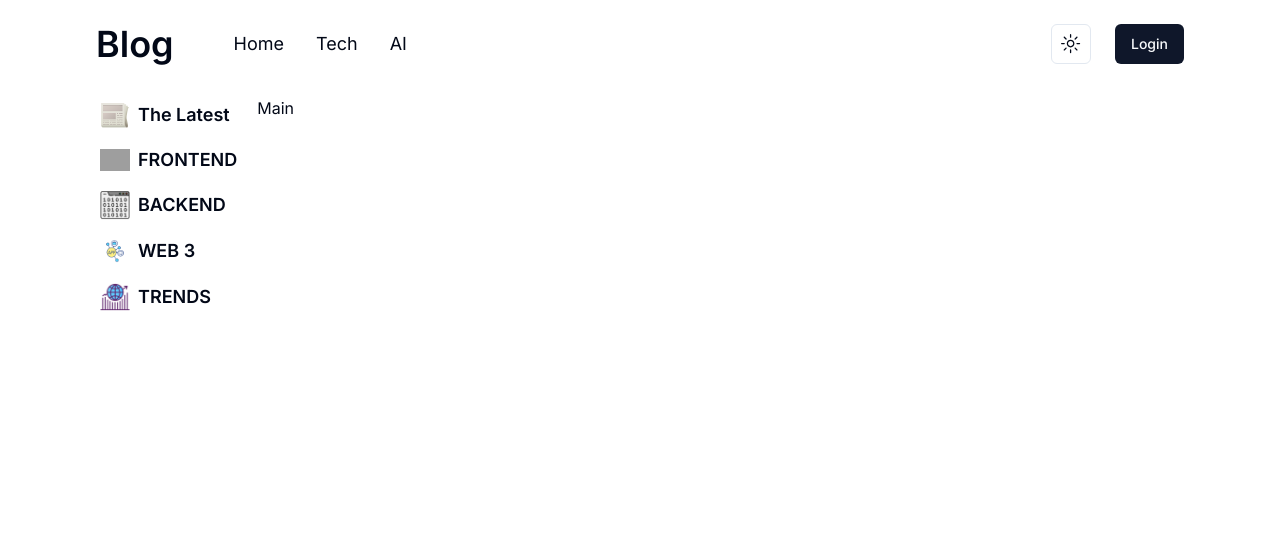
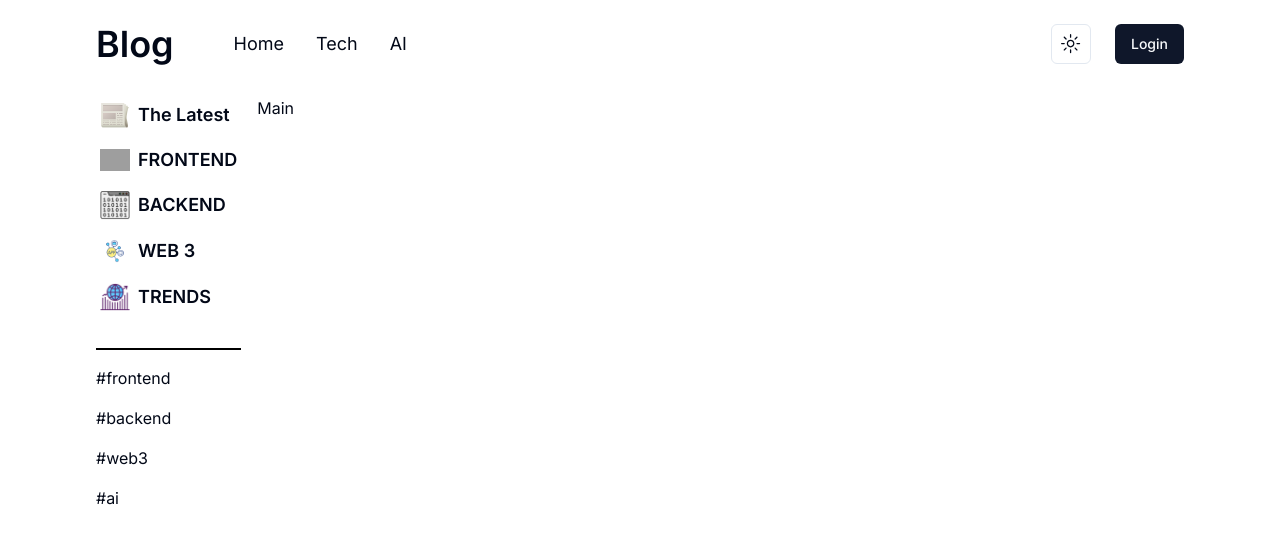
Before and after one commit to mdanjumkamali/blog-client, a Next.js app: page / in a window 1280 px wide. Shown: the top 542 px of the page. Built offline with nearby package versions, Linux system fonts and the light colour scheme; grey boxes are pictures that could not be loaded.

Commit message:
Add tags

```diff
--- a/components/sidebar/Sidebar.tsx
+++ b/components/sidebar/Sidebar.tsx
@@ -7,6 +7,10 @@ interface SidebarItem {
   id: number;
   title: string;
   icons: string;
+}
+
+interface SidebarTag {
+  tag: string;
 }
 
 const data: SidebarItem[] = [
@@ -39,6 +43,21 @@ const data: SidebarItem[] = [
   // Add more items as needed
 ];
 
+const tag: SidebarTag[] = [
+  {
+    tag: "#frontend",
+  },
+  {
+    tag: "#backend",
+  },
+  {
+    tag: "#web3",
+  },
+  {
+    tag: "#ai",
+  },
+];
+
 const Sidebar = () => {
   const [active, setActive] = useState<number | null>(null);
   const onActive = (id: number) => {
@@ -46,6 +65,8 @@ const Sidebar = () => {
   };
   return (
     <div>
+      {/* title */}
+      <div className="border-b-2 pb-6  border-black dark:border-white">
         {data.map((item) => (
           <div
             key={item.id}
@@ -61,6 +82,16 @@ const Sidebar = () => {
           </div>
         ))}
       </div>
+
+      {/* tags */}
+      <div>
+        {tag.map((item, index) => (
+          <li key={index} className="list-none mt-4 cursor-pointer">
+            {item.tag}
+          </li>
+        ))}
+      </div>
+    </div>
   );
 };
 
```
Lines whose indentation alone changed are shown as unchanged.
